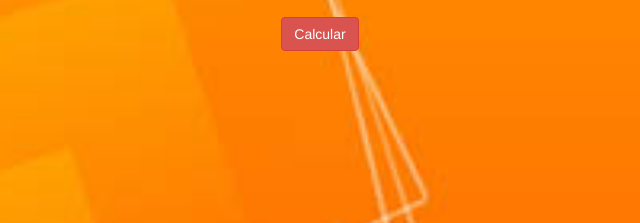
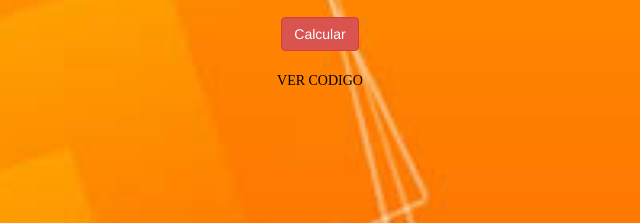
Before and after one commit to VGIO2/10, a plain HTML site: page index.html in a window 1280 px wide. Shown: the part 340-563 px from the top of the page, 320-960 px from the left. Drawn offline with Linux system fonts and the light colour scheme; a web font is replaced by a local one.

Commit message:
terminado

```diff
--- a/index.html
+++ b/index.html
@@ -47,5 +47,6 @@
             </div>
         </div>
     </section>
+        <p class="codigo text-center"><a href="https://github.com/VGIO2/PosNeg">VER CODIGO</a></p>
         <script src="js/main.js"></script>
 </body>
```
Also changed, not shown: 1 other file.
